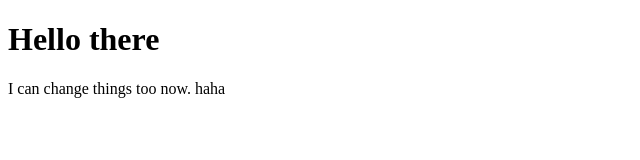
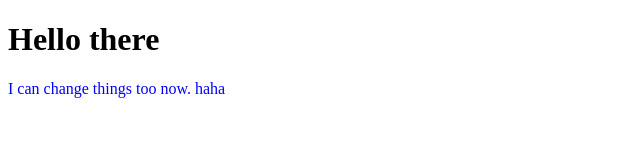
Before and after one commit to marufccs/my-second-repo, a plain HTML site: page my-second-repo/index.html in a window 1280 px wide. Shown: the whole page, without its empty margins (0-640 px from the left). Drawn offline with Linux system fonts and the light colour scheme.

Commit message:
style added

```diff
--- a/my-second-repo/index.html
+++ b/my-second-repo/index.html
@@ -5,6 +5,7 @@
     <meta http-equiv="X-UA-Compatible" content="IE=edge">
     <meta name="viewport" content="width=device-width, initial-scale=1.0">
     <title>My second repo</title>
+    <link rel="stylesheet" href="style.css">
 </head>
 <body>
     <h1> Hello there </h1>
--- /dev/null
+++ b/my-second-repo/style.css
@@ -0,0 +1,3 @@
+p {
+    color:blue
+}
```
